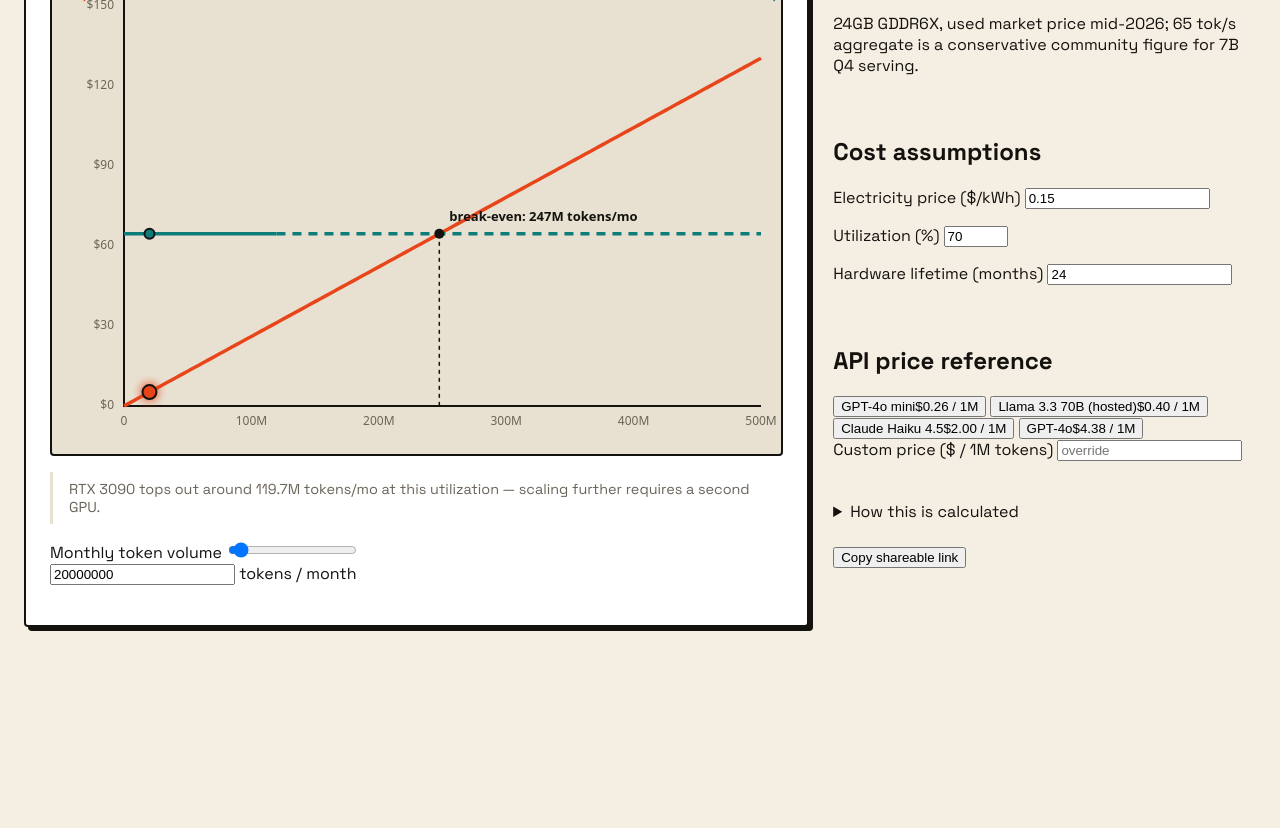
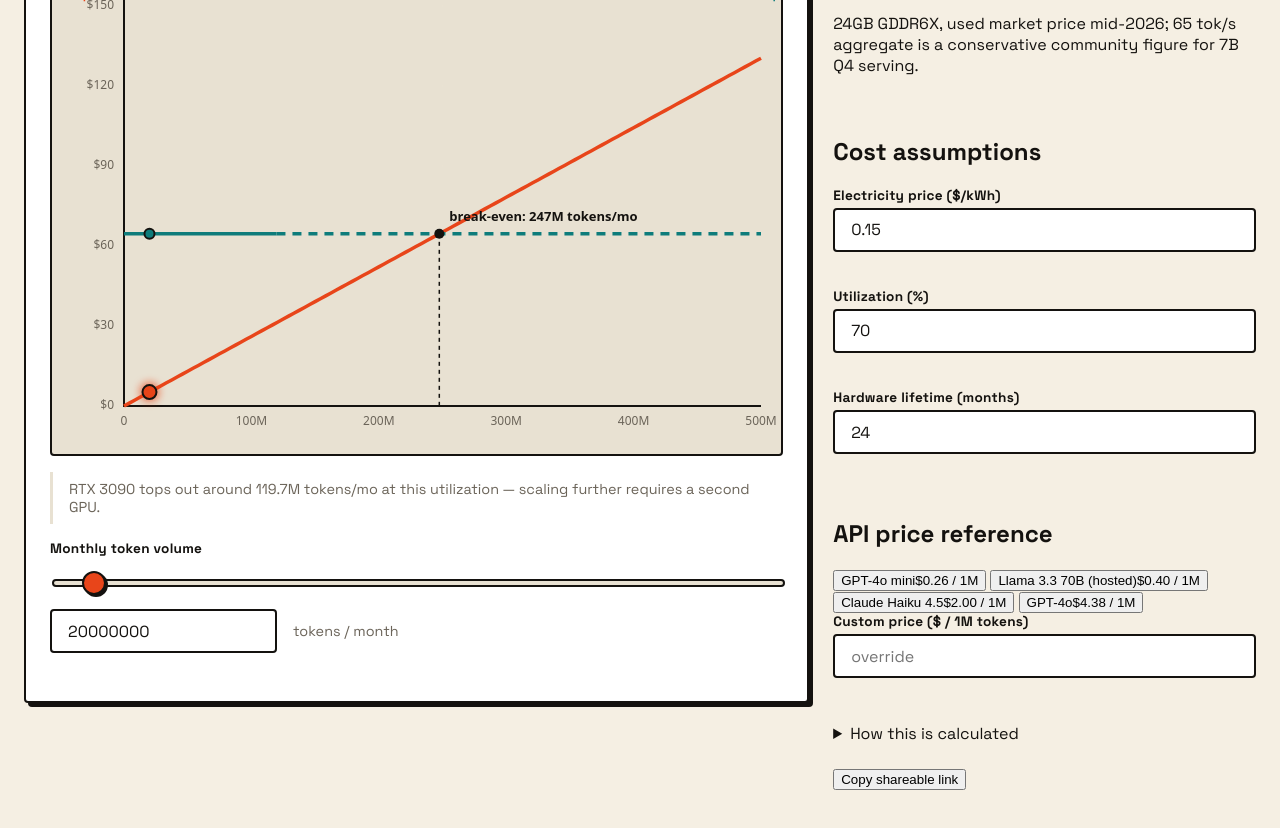
Before and after one commit to ctkrug/breakeven, a website built with Vite: page index.html in a window 1280 px wide. Shown: the part 274-1102 px from the top of the page. Before the commit the page ends 949 px from the top, so only its background shows below. Built offline with nearby package versions, Linux system fonts and the light colour scheme.

Commit message:
style(ui): style the token slider and numeric input fields
Custom-themed range thumb/track (no naked native slider), hover/focus/
active states on the paired number field with a hard-shadow press
effect matching the poster direction, and a reserved-height error line
so validation messages don't shift layout when they appear.

```diff
--- a/src/style.css
+++ b/src/style.css
@@ -255,3 +255,135 @@ a {
   border-left-color: var(--danger);
   font-weight: 500;
 }
+
+.slider-row {
+  display: flex;
+  flex-direction: column;
+  gap: var(--space-1);
+}
+
+.field-label {
+  font-size: 0.85rem;
+  font-weight: 700;
+  letter-spacing: 0.02em;
+  color: var(--text);
+}
+
+.slider {
+  appearance: none;
+  width: 100%;
+  height: 32px;
+  background: transparent;
+  cursor: pointer;
+}
+
+.slider::-webkit-slider-runnable-track {
+  height: 8px;
+  background: var(--surface-2);
+  border: 2px solid var(--line);
+  border-radius: var(--radius);
+}
+
+.slider::-moz-range-track {
+  height: 8px;
+  background: var(--surface-2);
+  border: 2px solid var(--line);
+  border-radius: var(--radius);
+}
+
+.slider::-webkit-slider-thumb {
+  appearance: none;
+  width: 24px;
+  height: 24px;
+  margin-top: -10px;
+  background: var(--accent);
+  border: 2px solid var(--line);
+  border-radius: 50%;
+  box-shadow: var(--shadow-hard-sm);
+  transition: transform var(--motion-ui);
+}
+
+.slider::-moz-range-thumb {
+  width: 24px;
+  height: 24px;
+  background: var(--accent);
+  border: 2px solid var(--line);
+  border-radius: 50%;
+  box-shadow: var(--shadow-hard-sm);
+  transition: transform var(--motion-ui);
+}
+
+.slider:hover::-webkit-slider-thumb,
+.slider:focus-visible::-webkit-slider-thumb {
+  transform: scale(1.1);
+}
+
+.slider:active::-webkit-slider-thumb {
+  transform: scale(0.95);
+}
+
+.slider:focus-visible {
+  outline: none;
+}
+
+.slider:focus-visible::-webkit-slider-thumb {
+  outline: 3px solid var(--accent-support);
+  outline-offset: 2px;
+}
+
+.slider-value-row {
+  display: flex;
+  align-items: center;
+  gap: var(--space-2);
+}
+
+.field-input {
+  font-family: var(--font-ui);
+  font-size: 1rem;
+  color: var(--text);
+  background: var(--surface-1);
+  border: 2px solid var(--line);
+  border-radius: var(--radius);
+  padding: var(--space-1) var(--space-2);
+  min-height: 44px;
+  transition:
+    box-shadow var(--motion-ui),
+    transform var(--motion-ui);
+}
+
+.field-input:hover {
+  box-shadow: var(--shadow-hard-sm);
+}
+
+.field-input:focus-visible {
+  outline: 3px solid var(--accent);
+  outline-offset: 1px;
+}
+
+.field-input:active {
+  transform: translate(1px, 1px);
+}
+
+.field-suffix {
+  font-size: 0.9rem;
+  color: var(--text-muted);
+}
+
+.field-error {
+  margin: 0;
+  min-height: 1.2em;
+  font-size: 0.85rem;
+  color: var(--danger);
+  font-weight: 500;
+}
+
+.field {
+  display: flex;
+  flex-direction: column;
+  gap: 4px;
+  margin-bottom: var(--space-2);
+}
+
+.field:last-child {
+  margin-bottom: 0;
+}
```
